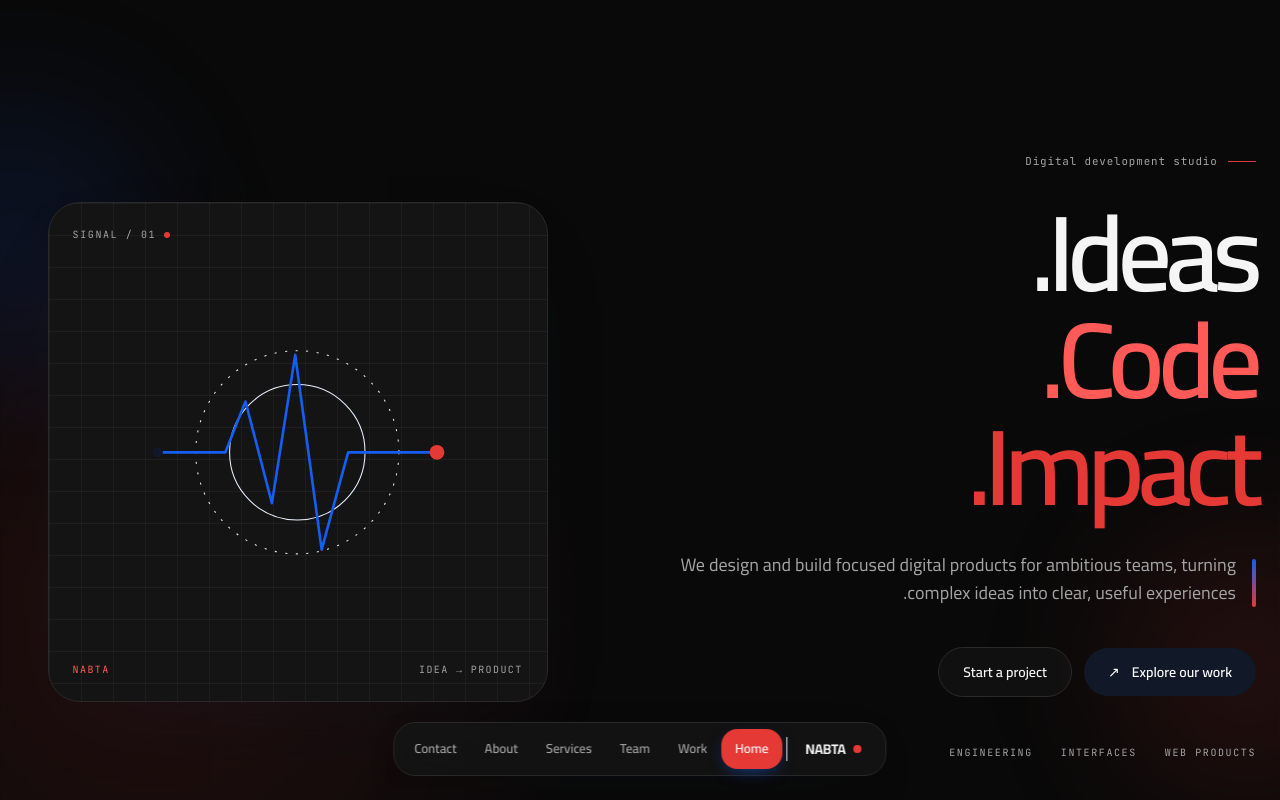
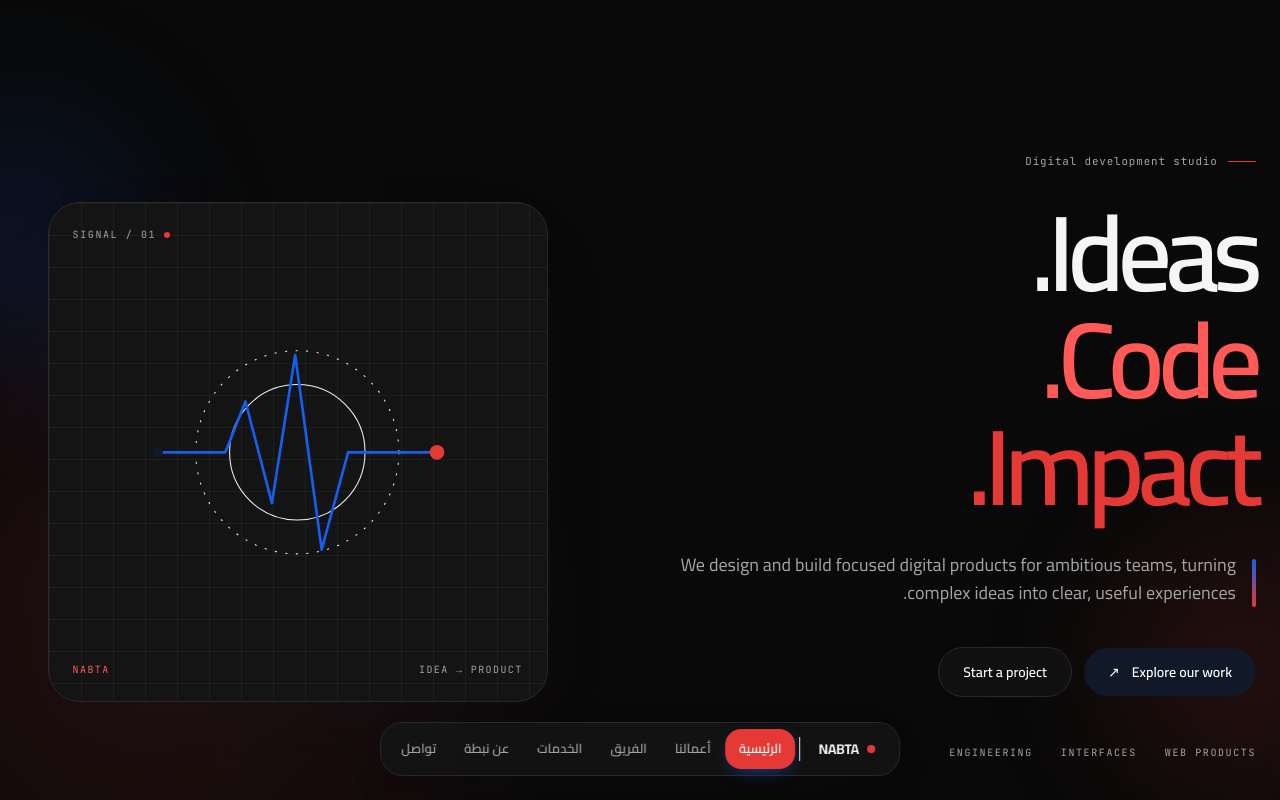
Before and after one commit to ENGahmed-2005/nabta, a React (Vite) app: page / in a window 1280 px wide. Shown: the top 800 px of the page. Built offline with nearby package versions, Linux system fonts and the light colour scheme.

Commit message:
content: translate navigation to Arabic

```diff
--- a/src/data/navigation.js
+++ b/src/data/navigation.js
@@ -1,12 +1,11 @@
-// src/data/navigation.js
-
+// Arabic navigation for the dark edition
 const navigation = [
-  { id: "home", label: "Home", href: "#home" },
-  { id: "work", label: "Work", href: "#work" },
-  { id: "team", label: "Team", href: "#team" },
-  { id: "services", label: "Services", href: "#services" },
-  { id: "about", label: "About", href: "#about" },
-  { id: "contact", label: "Contact", href: "#contact" },
+  { id: "home", label: "الرئيسية", href: "#home" },
+  { id: "work", label: "أعمالنا", href: "#work" },
+  { id: "team", label: "الفريق", href: "#team" },
+  { id: "services", label: "الخدمات", href: "#services" },
+  { id: "about", label: "عن نبطة", href: "#about" },
+  { id: "contact", label: "تواصل", href: "#contact" },
 ];
 
 export default navigation;
```
